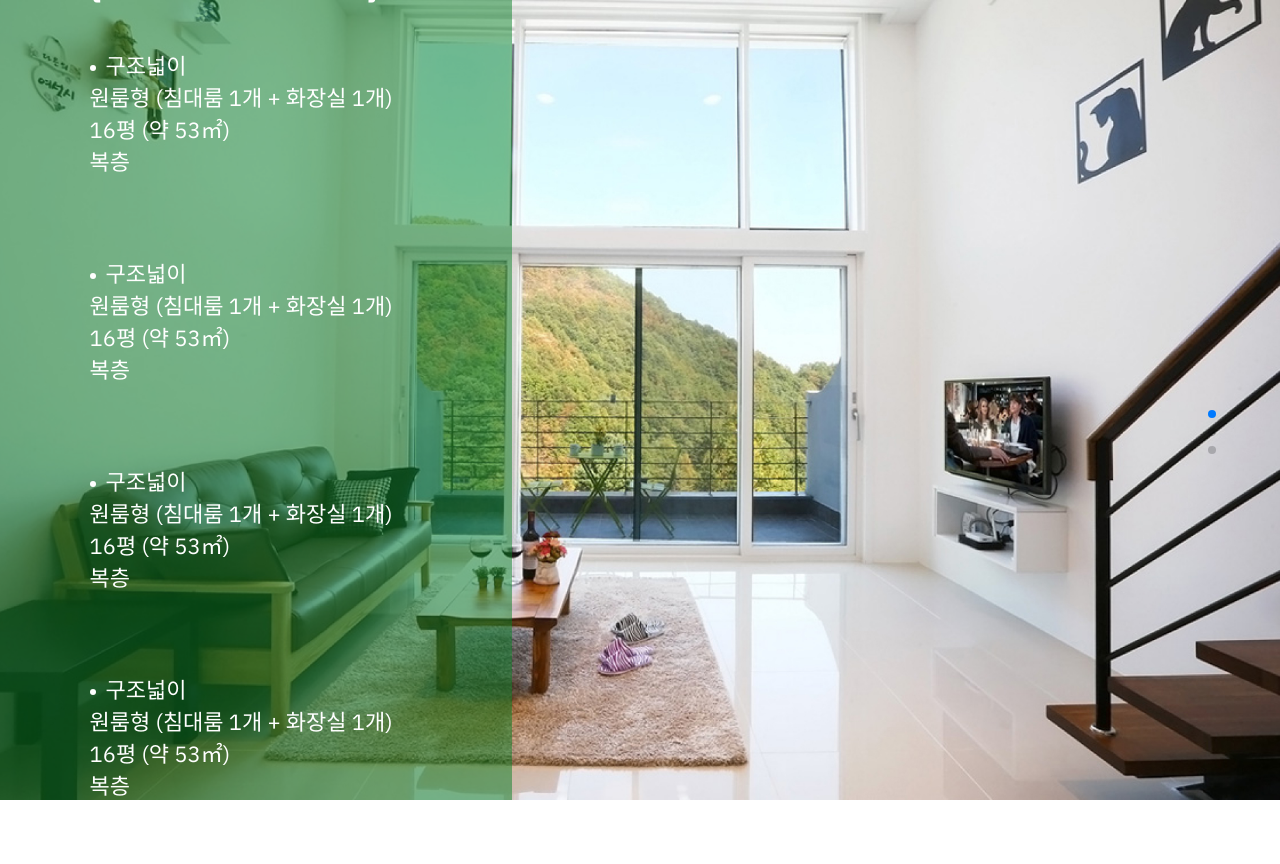
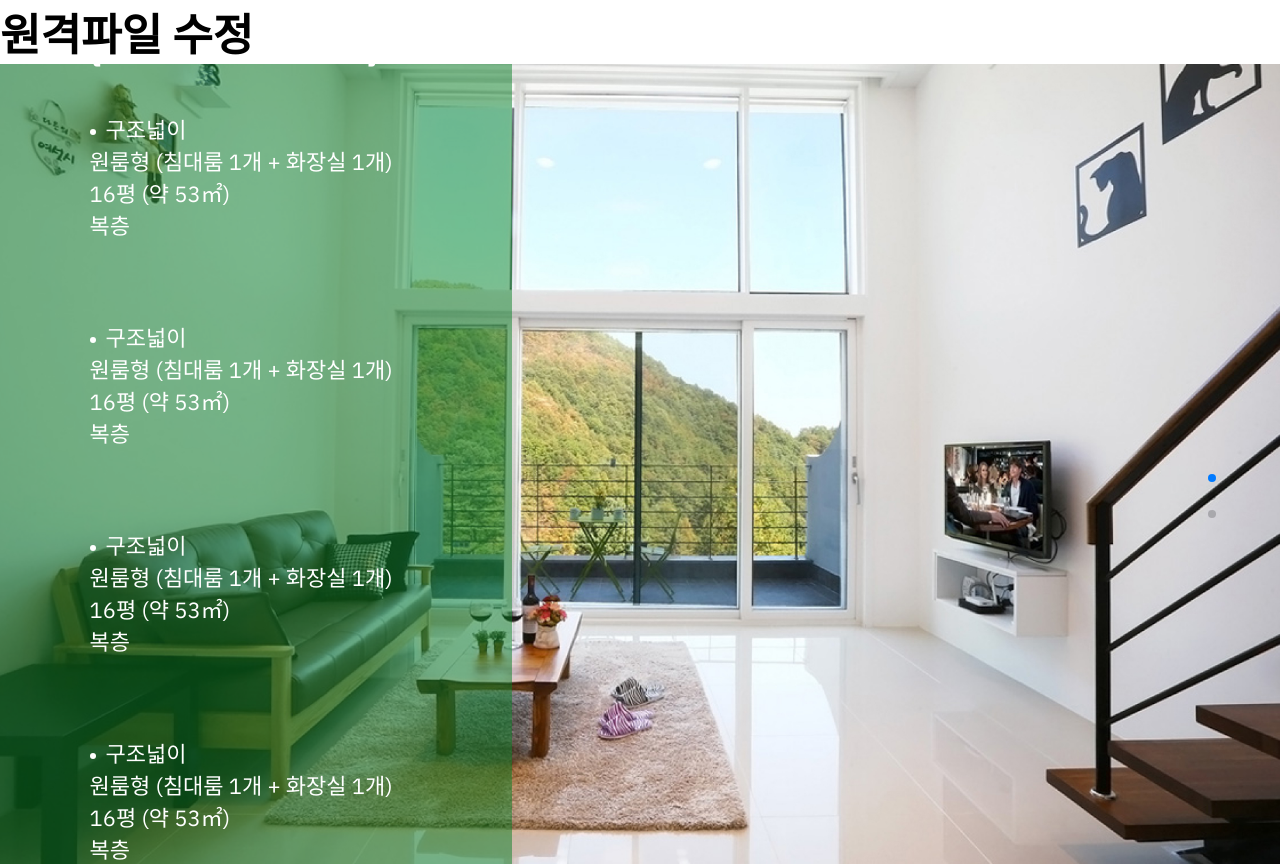
Before and after one commit to simhyesoo/test_html, a plain HTML site: page index.html in a window 1280 px wide. Before the commit the page ends 800 px from the top, so only its background shows below. Drawn offline with nearby package versions, Linux system fonts and the light colour scheme.

Commit message:
Update index.html 원격에서 수정

```diff
--- a/index.html
+++ b/index.html
@@ -25,6 +25,9 @@
     <link rel="stylesheet" href="./css/index.css">
 </head>
 <main>
+    <h1>원격파일 수정</h1>
+
+
     <div class="swiper">
         <div class="swiper-wrapper">
             <figure class="swiper-slide">
```
